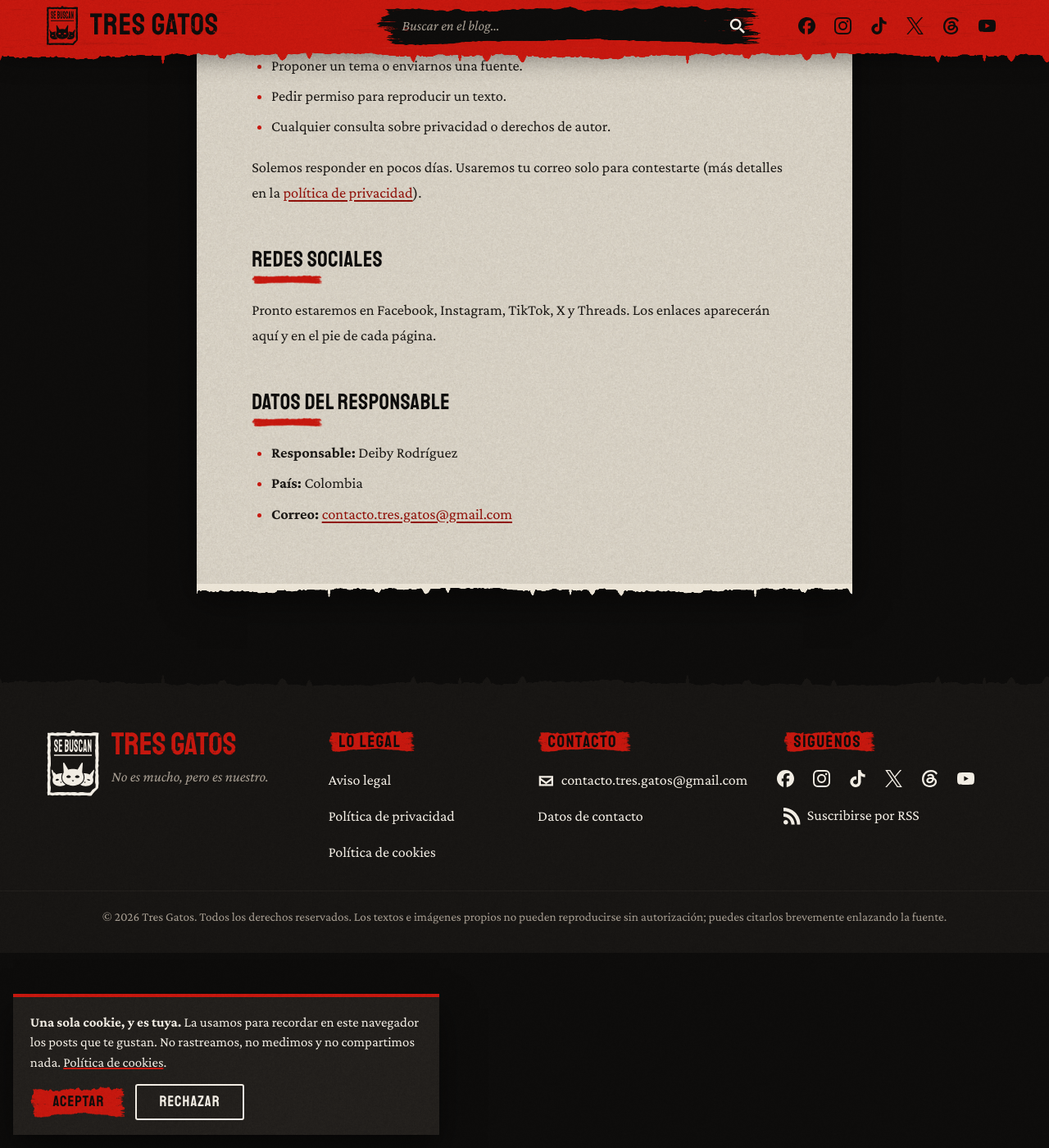
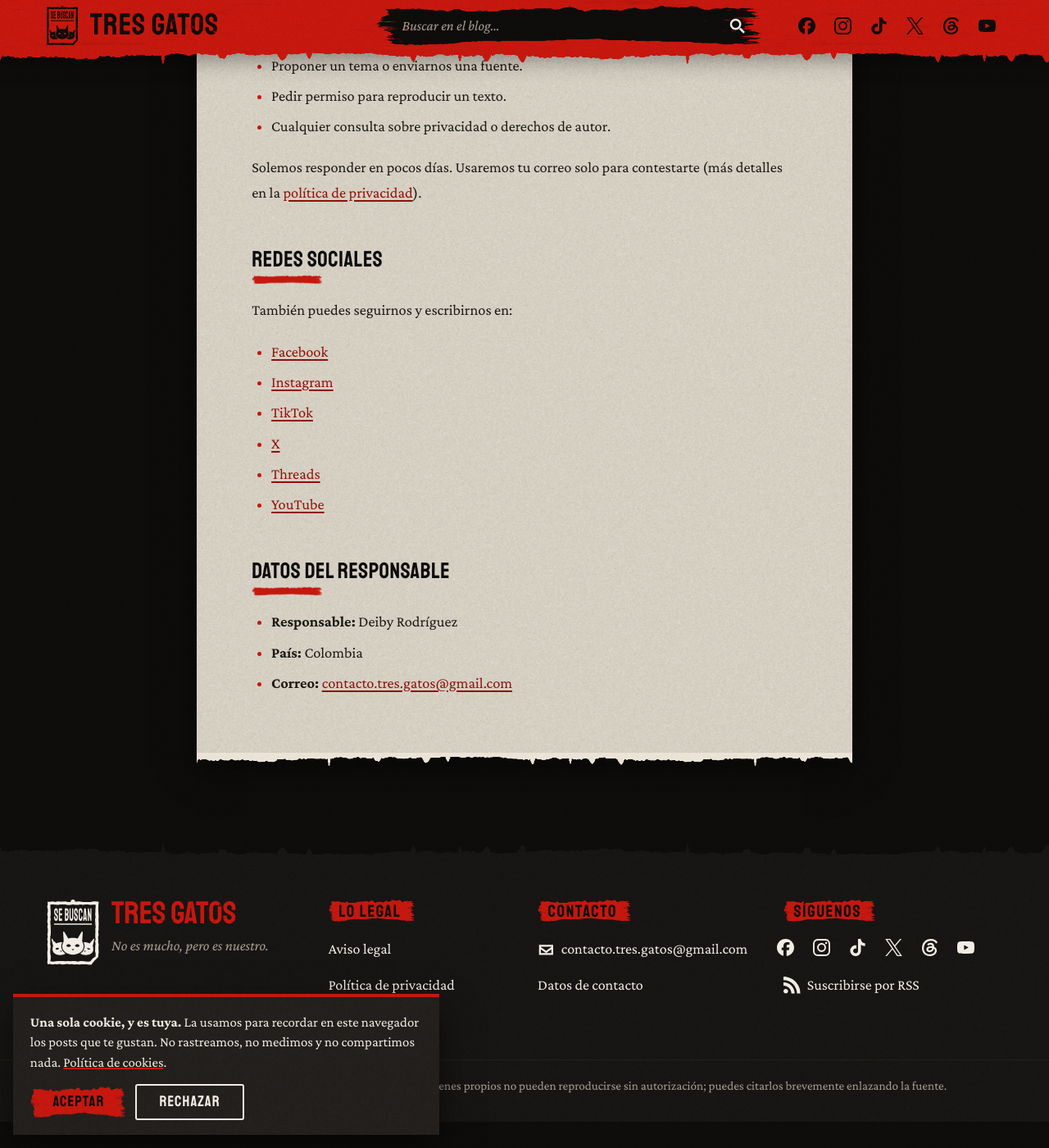
Before and after one commit to Dalex11/tres-gatos, a Jekyll site: the page built from paginas/contacto.md, in a window 1280 px wide and 1400 px high, scrolled down 598 px. Shown: the whole window at 82% size. Built offline with Jekyll 4.4.1, drawn with Linux system fonts in a browser that asks for light colours.

Commit message:
Initial commit

```diff
--- a/_includes/footer.html
+++ b/_includes/footer.html
@@ -29,7 +29,7 @@
       <h2 class="pie__titulo">Síguenos</h2>
       <nav class="redes redes--pie" aria-label="Redes sociales">{% include redes.html %}</nav>
       <ul>
-        <li><a href="{{ '/feed.xml' | relative_url }}"><svg class="ico" aria-hidden="true"><use href="{{ sprite }}#r-rss"/></svg> Suscribirse por RSS</a></li>
+        <li><a href="{{ '/rss/' | relative_url }}"><svg class="ico" aria-hidden="true"><use href="{{ sprite }}#r-rss"/></svg> Suscribirse por RSS</a></li>
         <li><button class="pie__instalar" id="instalar-app" type="button" hidden><svg class="ico" aria-hidden="true"><use href="{{ sprite }}#i-instalar"/></svg> Instalar la app</button></li>
       </ul>
       <p class="pie__ios" id="ayuda-ios" hidden>En iPhone: toca <strong>Compartir</strong> y luego <strong>Agregar a inicio</strong> para llevar Tres Gatos contigo.</p>
--- a/assets/css/estilos.css
+++ b/assets/css/estilos.css
@@ -969,6 +969,13 @@ a.red:hover { color: var(--hueso); transform: translateY(-2px); }
 .prosa--legal h2 { font-size: 1.7rem; }
 .correo-grande { font: clamp(1.4rem, 4vw, 2rem)/1.2 var(--f-titulo); letter-spacing: .03em; overflow-wrap: anywhere; }
 
+/* Página RSS */
+.rss-direccion { display: flex; flex-wrap: wrap; align-items: center; gap: 12px 18px; margin: 0 0 1.4rem; }
+.rss-direccion .correo-grande { margin: 0; font-size: clamp(1.05rem, 3vw, 1.4rem); }
+.rss-direccion code { font: inherit; background: none; padding: 0; }
+.rss-lista time { color: var(--gris); font-size: .9em; white-space: nowrap; }
+.rss-lista time::before { content: "· "; }
+
 .busqueda { text-align: center; }
 .busqueda__form { display: flex; gap: 10px; max-width: 640px; margin: 0 auto 1rem; }
 .busqueda__form input {
--- a/assets/js/app.js
+++ b/assets/js/app.js
@@ -625,6 +625,17 @@
     if (ios && $('#ayuda-ios')) $('#ayuda-ios').hidden = false;
   }
 
+  /* ------------------------------------------- botones "copiar" (página RSS) */
+  function botonesCopiar() {
+    $$('[data-copiar]').forEach((b) => {
+      b.addEventListener('click', () => {
+        const texto = b.dataset.copiar;
+        if (navigator.clipboard) navigator.clipboard.writeText(texto).then(() => tostada('Dirección copiada')).catch(() => prompt('Copia la dirección:', texto));
+        else prompt('Copia la dirección:', texto);
+      });
+    });
+  }
+
   /* -------------------------------------------------------------- arranque */
   function iniciar() {
     pintarFechas();
@@ -638,6 +649,7 @@
     paginaBusqueda();
     post();
     pwa();
+    botonesCopiar();
   }
   if (document.readyState === 'loading') document.addEventListener('DOMContentLoaded', iniciar);
   else iniciar();
--- a/paginas/contacto.md
+++ b/paginas/contacto.md
@@ -21,7 +21,11 @@ Solemos responder en pocos días. Usaremos tu correo solo para contestarte (más
 
 ## Redes sociales
 
-Pronto estaremos en Facebook, Instagram, TikTok, X y Threads. Los enlaces aparecerán aquí y en el pie de cada página.
+También puedes seguirnos y escribirnos en:
+
+{% for red in site.redes %}{% if red.url and red.url != "" %}
+- [{{ red.nombre }}]({{ red.url }}){:target="_blank" rel="noopener"}
+{%- endif %}{% endfor %}
 
 ## Datos del responsable
 
```
Also changed, not shown: paginas/rss.md (added, +42 -0 lines), README.md.
